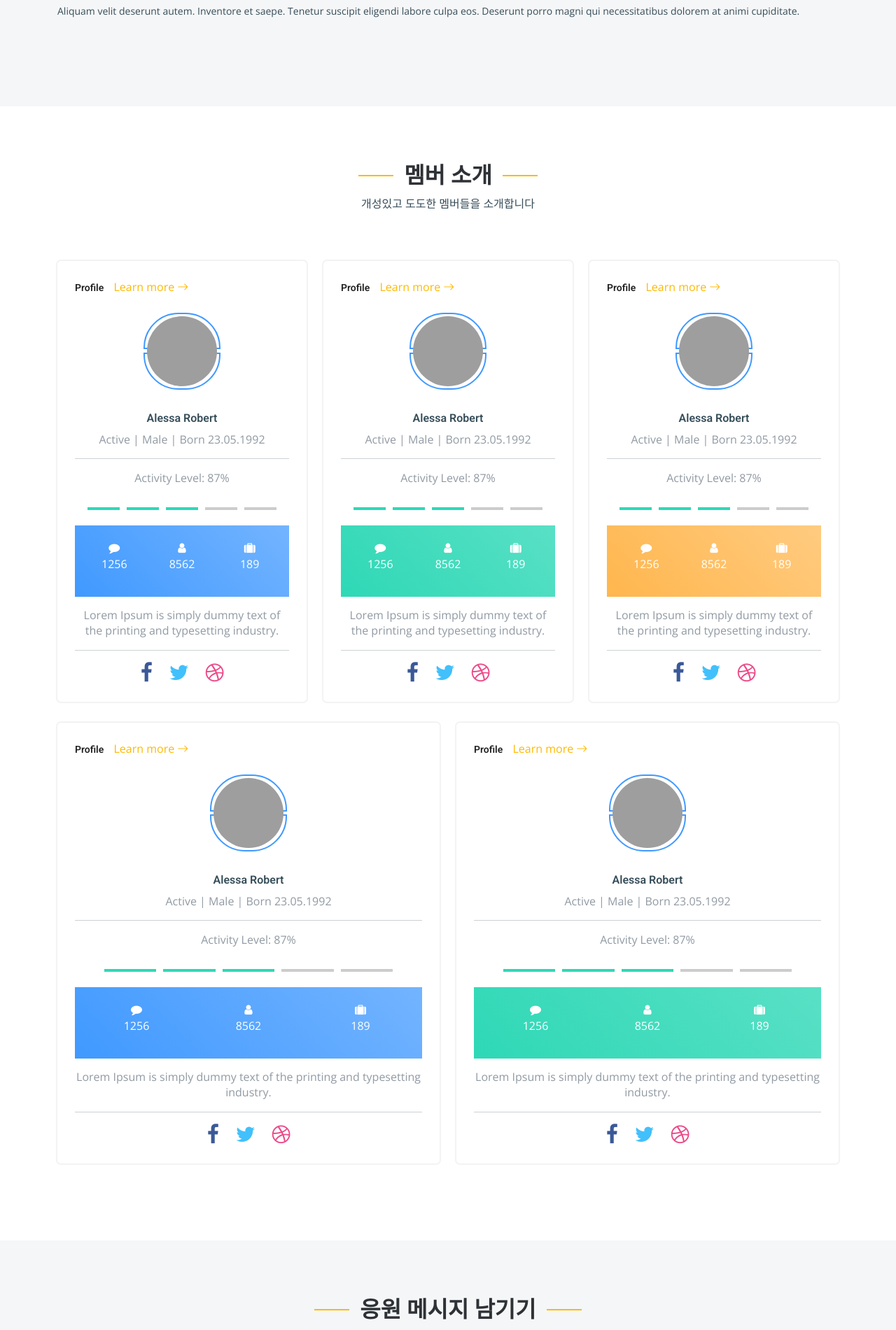
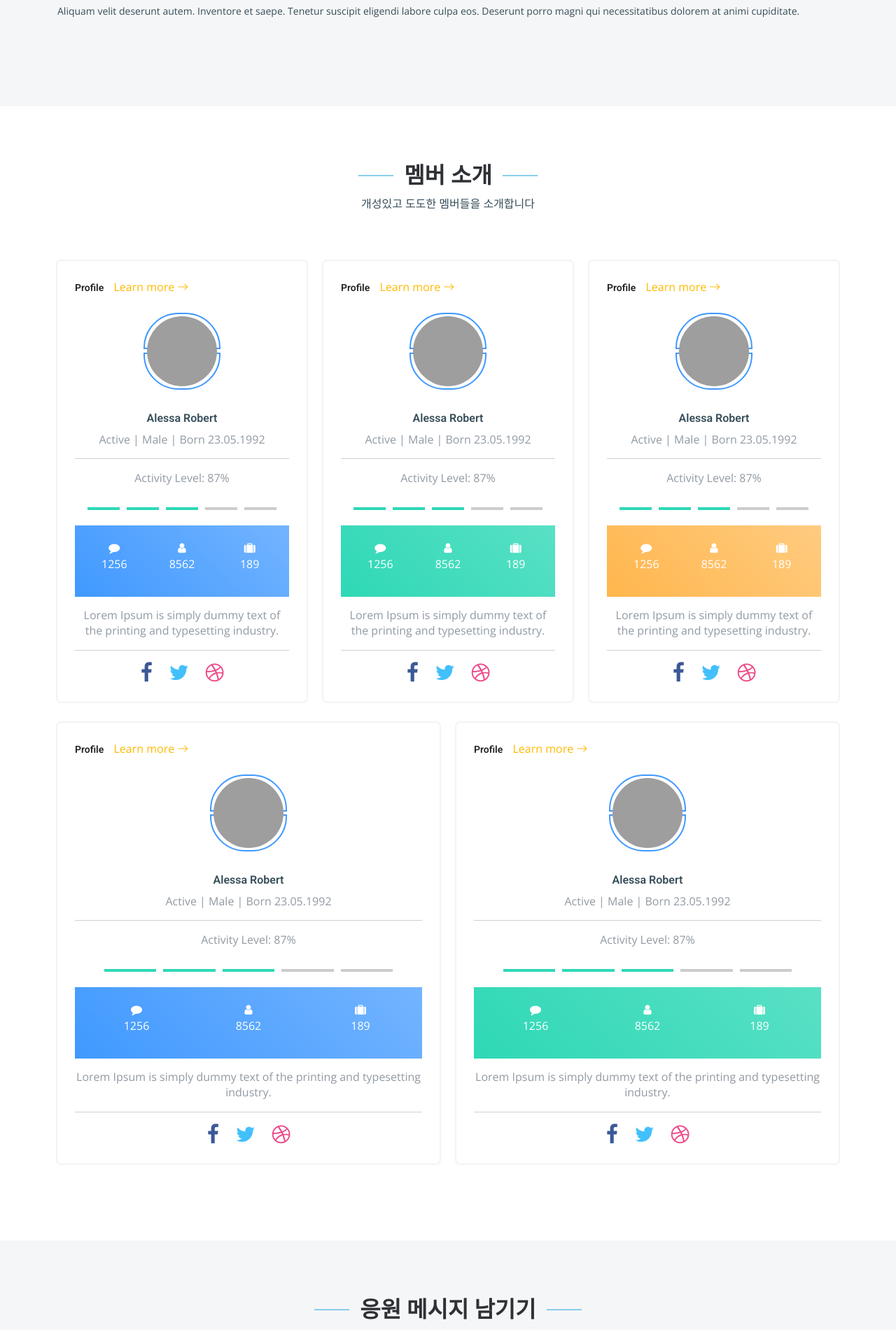
Before and after one commit to misily/a-4TeamProject, a Python web app: template templates/index.html in a window 1280 px wide. Shown: the part 1056-2957 px from the top of the page at 70% size. Run offline with Jinja, Linux system fonts and the light colour scheme; the template is opened without the code that fills it, so the values that code supplies are empty; some libraries are stand-ins or nearby versions; grey boxes are pictures that could not be loaded.

Commit message:
Update main.css

```diff
--- a/templates/assets/css/main.css
+++ b/templates/assets/css/main.css
@@ -86,7 +86,7 @@ section {
   content: "";
   width: 50px;
   height: 2px;
-  background: var(--color-primary);
+  background-color: skyblue;
   display: inline-block;
 }
 
```
